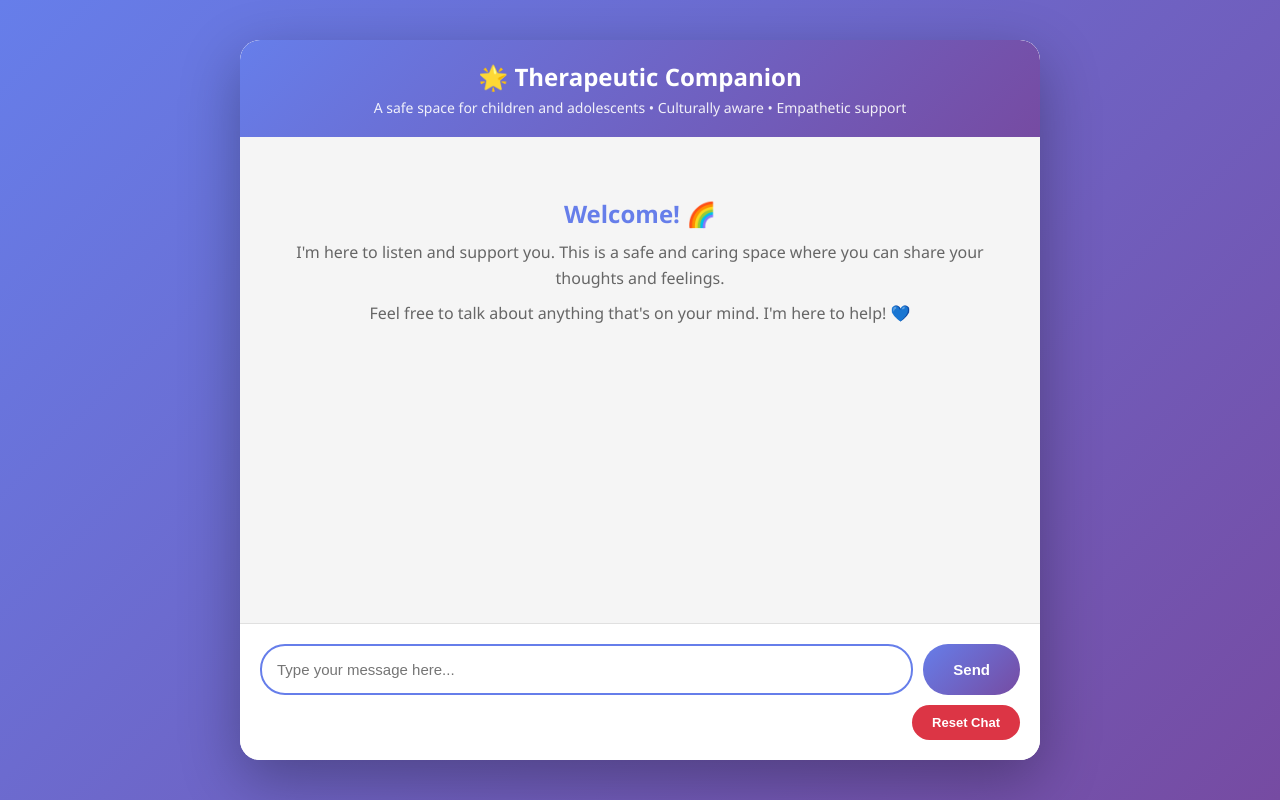
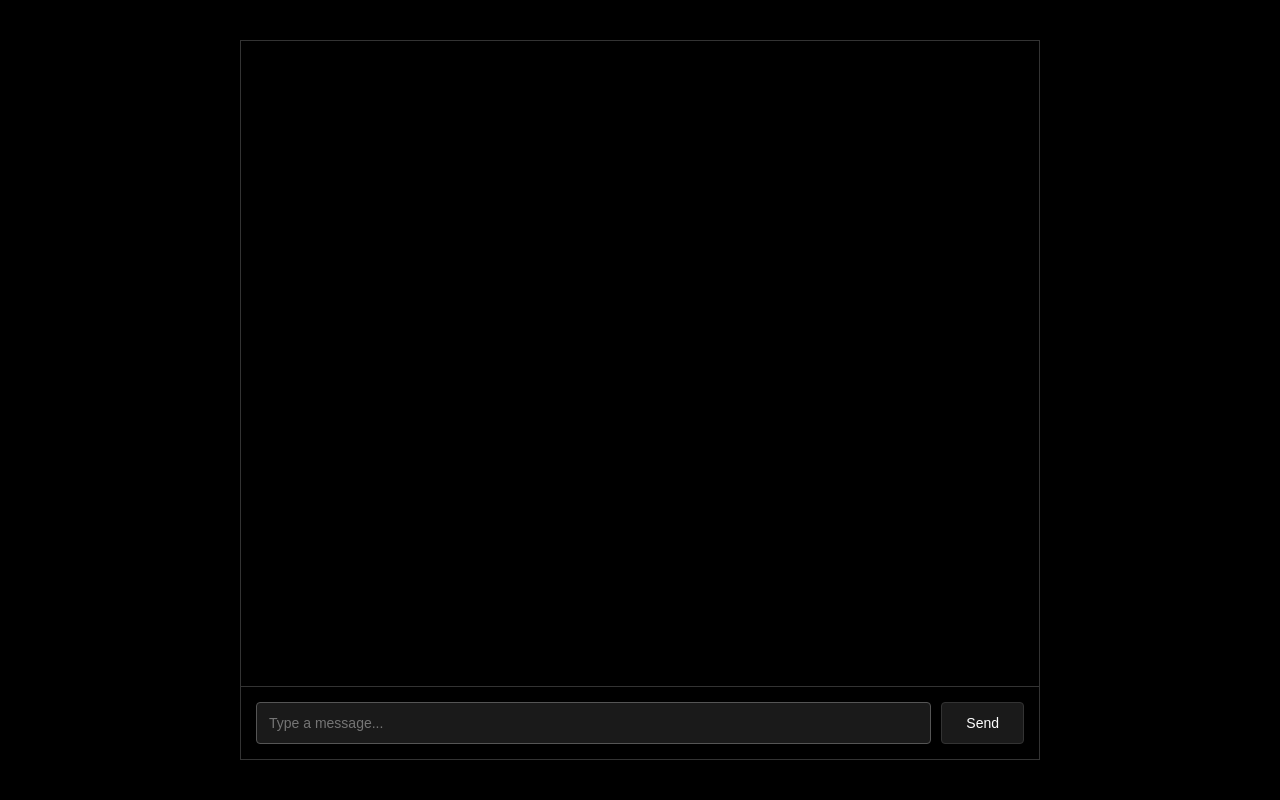
Before and after one commit to sanjay-ks23/Graph-RAG, a Flask app: page / in a window 1280 px wide. Run offline with Flask 3, Linux system fonts and the light colour scheme; parts of the project's set-up code (start-up, migrations or seed data) failed here and were passed over.

Commit message:
Updating code

```diff
--- a/templates/index.html
+++ b/templates/index.html
@@ -3,7 +3,7 @@
 <head>
     <meta charset="UTF-8">
     <meta name="viewport" content="width=device-width, initial-scale=1.0">
-    <title>Therapeutic Chatbot - Graph RAG</title>
+    <title>Chat</title>
     <style>
         * {
             margin: 0;
@@ -13,7 +13,7 @@
 
         body {
             font-family: 'Segoe UI', Tahoma, Geneva, Verdana, sans-serif;
-            background: linear-gradient(135deg, #667eea 0%, #764ba2 100%);
+            background: #000;
             height: 100vh;
             display: flex;
             justify-content: center;
@@ -22,9 +22,8 @@
         }
 
         .chat-container {
-            background: white;
-            border-radius: 20px;
-            box-shadow: 0 20px 60px rgba(0, 0, 0, 0.3);
+            background: #000;
+            border: 1px solid #333;
             width: 100%;
             max-width: 800px;
             height: 90vh;
@@ -33,46 +32,16 @@
             overflow: hidden;
         }
 
-        .chat-header {
-            background: linear-gradient(135deg, #667eea 0%, #764ba2 100%);
-            color: white;
-            padding: 20px;
-            text-align: center;
-            border-radius: 20px 20px 0 0;
-        }
-
-        .chat-header h1 {
-            font-size: 24px;
-            margin-bottom: 5px;
-        }
-
-        .chat-header p {
-            font-size: 14px;
-            opacity: 0.9;
-        }
-
         .chat-messages {
             flex: 1;
             overflow-y: auto;
             padding: 20px;
-            background: #f5f5f5;
+            background: #000;
         }
 
         .message {
-            margin-bottom: 20px;
+            margin-bottom: 15px;
             display: flex;
-            animation: fadeIn 0.3s ease-in;
-        }
-
-        @keyframes fadeIn {
-            from {
-                opacity: 0;
-                transform: translateY(10px);
-            }
-            to {
-                opacity: 1;
-                transform: translateY(0);
-            }
         }
 
         .message.user {
@@ -81,39 +50,28 @@
 
         .message-content {
             max-width: 70%;
-            padding: 15px 20px;
-            border-radius: 20px;
+            padding: 12px 16px;
+            border-radius: 8px;
             line-height: 1.5;
             word-wrap: break-word;
         }
 
         .message.user .message-content {
-            background: linear-gradient(135deg, #667eea 0%, #764ba2 100%);
-            color: white;
-            border-bottom-right-radius: 5px;
+            background: #1a1a1a;
+            color: #fff;
+            border: 1px solid #333;
         }
 
         .message.assistant .message-content {
-            background: white;
-            color: #333;
-            border: 1px solid #e0e0e0;
-            border-bottom-left-radius: 5px;
-        }
-
-        .crisis-warning {
-            background: #fff3cd;
-            border: 2px solid #ffc107;
-            padding: 10px;
-            border-radius: 10px;
-            margin-top: 10px;
-            font-size: 13px;
-            color: #856404;
+            background: #1a1a1a;
+            color: #fff;
+            border: 1px solid #333;
         }
 
         .chat-input-container {
-            padding: 20px;
-            background: white;
-            border-top: 1px solid #e0e0e0;
+            padding: 15px;
+            background: #000;
+            border-top: 1px solid #333;
         }
 
         .input-wrapper {
@@ -123,120 +81,51 @@
 
         #messageInput {
             flex: 1;
-            padding: 15px;
-            border: 2px solid #e0e0e0;
-            border-radius: 25px;
-            font-size: 15px;
+            padding: 12px;
+            background: #1a1a1a;
+            border: 1px solid #333;
+            border-radius: 4px;
+            color: #fff;
+            font-size: 14px;
             outline: none;
-            transition: border-color 0.3s;
         }
 
         #messageInput:focus {
-            border-color: #667eea;
+            border-color: #555;
         }
 
         button {
-            padding: 15px 30px;
-            background: linear-gradient(135deg, #667eea 0%, #764ba2 100%);
-            color: white;
-            border: none;
-            border-radius: 25px;
+            padding: 12px 24px;
+            background: #1a1a1a;
+            color: #fff;
+            border: 1px solid #333;
+            border-radius: 4px;
             cursor: pointer;
-            font-size: 15px;
-            font-weight: 600;
-            transition: transform 0.2s, box-shadow 0.2s;
+            font-size: 14px;
         }
 
         button:hover {
-            transform: translateY(-2px);
-            box-shadow: 0 5px 15px rgba(102, 126, 234, 0.4);
-        }
-
-        button:active {
-            transform: translateY(0);
+            background: #2a2a2a;
         }
 
         button:disabled {
-            opacity: 0.6;
+            opacity: 0.5;
             cursor: not-allowed;
-            transform: none;
-        }
-
-        .controls {
-            display: flex;
-            gap: 10px;
-            margin-top: 10px;
-            justify-content: space-between;
-            align-items: center;
-        }
-
-        .controls button {
-            padding: 10px 20px;
-            font-size: 13px;
         }
 
         .typing-indicator {
             display: none;
-            padding: 15px 20px;
-            background: white;
-            border-radius: 20px;
-            border: 1px solid #e0e0e0;
+            padding: 12px 16px;
+            background: #1a1a1a;
+            border: 1px solid #333;
+            border-radius: 8px;
             max-width: 70%;
-            margin-bottom: 20px;
+            margin-bottom: 15px;
+            color: #888;
         }
 
         .typing-indicator.active {
             display: block;
-        }
-
-        .typing-indicator span {
-            display: inline-block;
-            width: 8px;
-            height: 8px;
-            border-radius: 50%;
-            background: #667eea;
-            margin: 0 2px;
-            animation: typing 1.4s infinite;
-        }
-
-        .typing-indicator span:nth-child(2) {
-            animation-delay: 0.2s;
-        }
-
-        .typing-indicator span:nth-child(3) {
-            animation-delay: 0.4s;
-        }
-
-        @keyframes typing {
-            0%, 60%, 100% {
-                transform: translateY(0);
-            }
-            30% {
-                transform: translateY(-10px);
-            }
-        }
-
-        .context-info {
-            font-size: 11px;
-            color: #888;
-            margin-top: 5px;
-            font-style: italic;
-        }
-
-        .welcome-message {
-            text-align: center;
-            padding: 40px 20px;
-            color: #666;
-        }
-
-        .welcome-message h2 {
-            color: #667eea;
-            margin-bottom: 10px;
-        }
-
-        .welcome-message p {
-            line-height: 1.6;
-            margin-bottom: 10px;
         }
 
         /* Scrollbar styling */
@@ -245,47 +134,32 @@
         }
 
         .chat-messages::-webkit-scrollbar-track {
-            background: #f1f1f1;
+            background: #000;
         }
 
         .chat-messages::-webkit-scrollbar-thumb {
-            background: #667eea;
+            background: #333;
             border-radius: 4px;
         }
 
         .chat-messages::-webkit-scrollbar-thumb:hover {
-            background: #764ba2;
+            background: #444;
         }
     </style>
 </head>
 <body>
     <div class="chat-container">
-        <div class="chat-header">
-            <h1>🌟 Therapeutic Companion</h1>
-            <p>A safe space for children and adolescents • Culturally aware • Empathetic support</p>
-        </div>
-
-        <div class="chat-messages" id="chatMessages">
-            <div class="welcome-message">
-                <h2>Welcome! 🌈</h2>
-                <p>I'm here to listen and support you. This is a safe and caring space where you can share your thoughts and feelings.</p>
-                <p>Feel free to talk about anything that's on your mind. I'm here to help! 💙</p>
-            </div>
-        </div>
+        <div class="chat-messages" id="chatMessages"></div>
 
         <div class="chat-input-container">
             <div class="input-wrapper">
                 <input
                     type="text"
                     id="messageInput"
-                    placeholder="Type your message here..."
+                    placeholder="Type a message..."
                     autocomplete="off"
                 >
                 <button id="sendButton" onclick="sendMessage()">Send</button>
-            </div>
-            <div class="controls">
-                <div class="context-info" id="contextInfo"></div>
-                <button onclick="resetConversation()" style="background: #dc3545;">Reset Chat</button>
             </div>
         </div>
     </div>
@@ -294,11 +168,10 @@
         const chatMessages = document.getElementById('chatMessages');
         const messageInput = document.getElementById('messageInput');
         const sendButton = document.getElementById('sendButton');
-        const contextInfo = document.getElementById('contextInfo');
 
         // Enter key to send
         messageInput.addEventListener('keypress', function(e) {
-            if (e.key === 'Enter' && !e.shiftKey) {
+            if (e.key === 'Enter') {
                 e.preventDefault();
                 sendMessage();
             }
@@ -350,7 +223,7 @@
             messageInput.focus();
         }
 
-        function addMessage(text, sender, crisisDetected = false, contextUsed = null) {
+        function addMessage(text, sender) {
             const messageDiv = document.createElement('div');
             messageDiv.className = `message ${sender}`;
 
@@ -359,14 +232,6 @@
             contentDiv.textContent = text;
 
             messageDiv.appendChild(contentDiv);
-
-            if (sender === 'assistant' && contextUsed) {
-                const contextDiv = document.createElement('div');
-                contextDiv.className = 'context-info';
-                contextDiv.textContent = `📚 ${contextUsed.chunks} knowledge chunks • 🔗 ${contextUsed.graph_nodes} graph nodes`;
-                contentDiv.appendChild(contextDiv);
-            }
-
             chatMessages.appendChild(messageDiv);
             scrollToBottom();
         }
@@ -375,7 +240,7 @@
             const indicator = document.createElement('div');
             indicator.className = 'typing-indicator active';
             indicator.id = 'typingIndicator';
-            indicator.innerHTML = '<span></span><span></span><span></span>';
+            indicator.textContent = 'Typing...';
             chatMessages.appendChild(indicator);
             scrollToBottom();
         }
@@ -391,33 +256,6 @@
             chatMessages.scrollTop = chatMessages.scrollHeight;
         }
 
-        async function resetConversation() {
-            if (!confirm('Are you sure you want to reset the conversation?')) {
-                return;
-            }
-
-            try {
-                await fetch('/api/reset', {
-                    method: 'POST',
-                    headers: {
-                        'Content-Type': 'application/json',
-                    }
-                });
-
-                // Clear messages
-                chatMessages.innerHTML = `
-                    <div class="welcome-message">
-                        <h2>Welcome! 🌈</h2>
-                        <p>I'm here to listen and support you. This is a safe and caring space where you can share your thoughts and feelings.</p>
-                        <p>Feel free to talk about anything that's on your mind. I'm here to help! 💙</p>
-                    </div>
-                `;
-                contextInfo.textContent = '';
-            } catch (error) {
-                console.error('Error resetting conversation:', error);
-            }
-        }
-
         // Focus input on load
         window.onload = function() {
             messageInput.focus();
```
